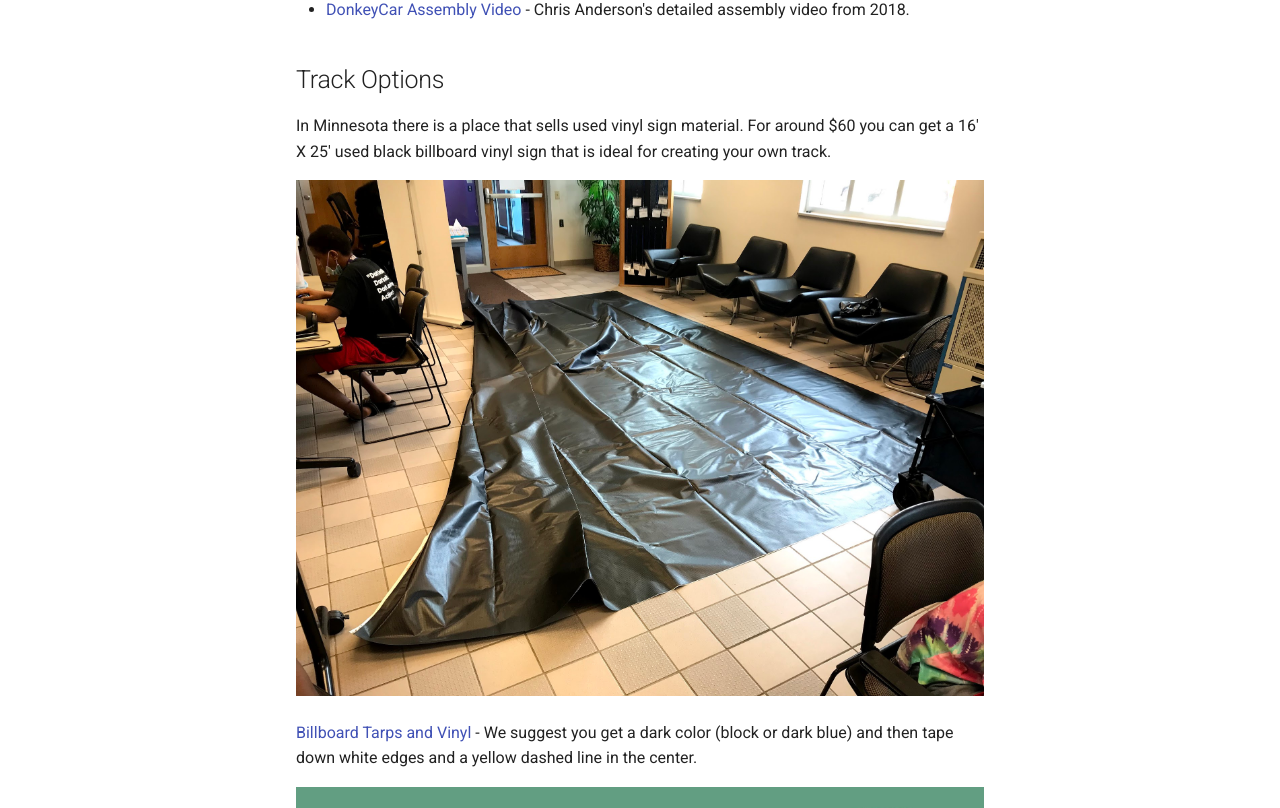
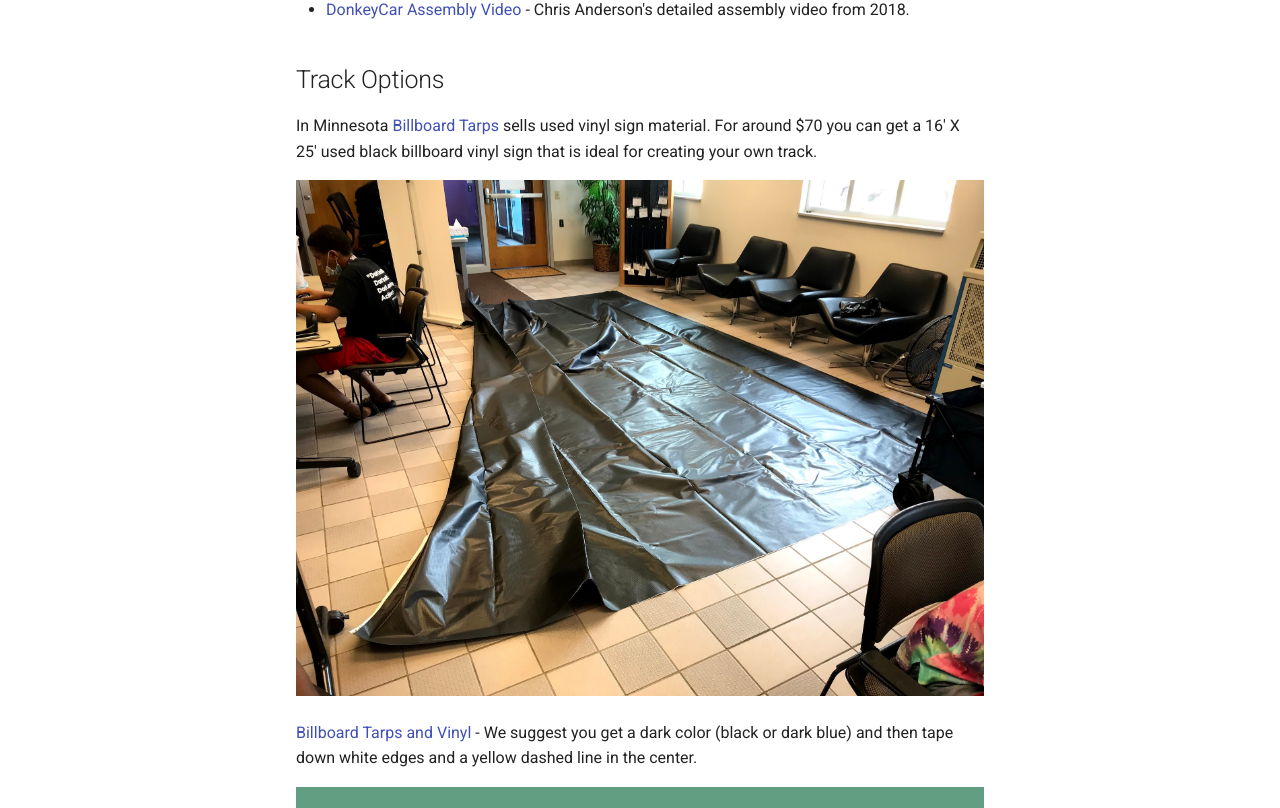
Before and after one commit to CoderDojoTC/ai-racing-league, an MkDocs documentation site: the page built from docs/resources.md, in a window 1280 px wide and 1400 px high. Shown: the part 442-1250 px from the top of the window. Built offline with MkDocs 1.6.1 and Material for MkDocs 9.7.7, drawn with Linux system fonts in a browser that asks for light colours; comment, search, counter and statistics services are not loaded.

Commit message:
updated content

```diff
--- a/docs/resources.md
+++ b/docs/resources.md
@@ -14,11 +14,11 @@ Here are some sites that are of interest:
 
 ## Track Options
 
-In Minnesota there is a place that sells used vinyl sign material.  For around $60 you can get a 16' X 25' used black billboard vinyl sign that is ideal for creating your own track.
+In Minnesota [Billboard Tarps](https://billboardtarps.com/product-category/billboard-vinyl/) sells used vinyl sign material.  For around $70 you can get a 16' X 25' used black billboard vinyl sign that is ideal for creating your own track.
 
-![Used Black Vinyl Track for $60](img/track-vinyl-black.jpg)
+![Used Black Vinyl Track for $70](img/track-vinyl-black.jpg)
 
-[Billboard Tarps and Vinyl](https://billboardtarps.com/product-category/billboard-vinyl/) - We suggest you get a dark color (block or dark blue) and then tape down white edges and a yellow dashed line in the center.
+[Billboard Tarps and Vinyl](https://billboardtarps.com/product-category/billboard-vinyl/) - We suggest you get a dark color (black or dark blue) and then tape down white edges and a yellow dashed line in the center.
 
 ![Sample Track Template](img/donkeycartrack4_1080x.jpg)
 
```
Also changed, not shown: site/404.html, site/about/index.html, site/business-plan-2020/index.html, site/contacts/index.html, site/curriculum/index.html, site/demo/index.html, site/faqs/index.html, site/glossary/index.html, site/hackathon/index.html, site/index.html, site/learning-strategy/index.html, site/media/index.html, site/presentations/index.html, site/resources/index.html, 1 more files, 1 other file.
